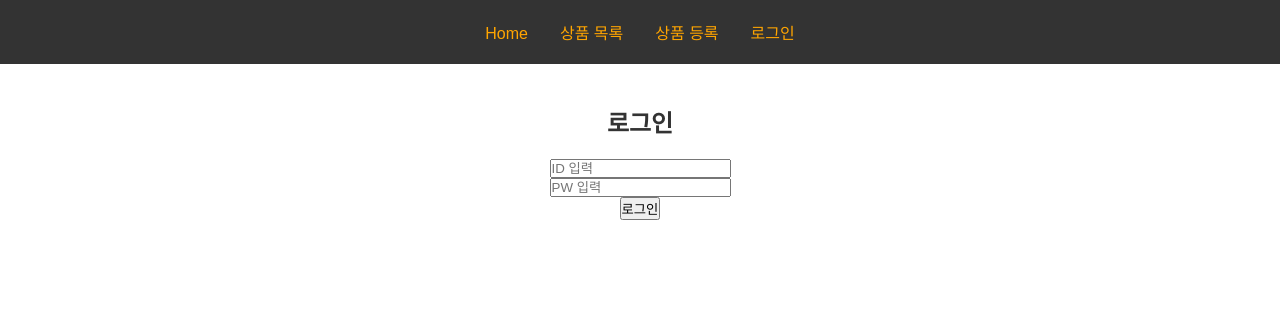
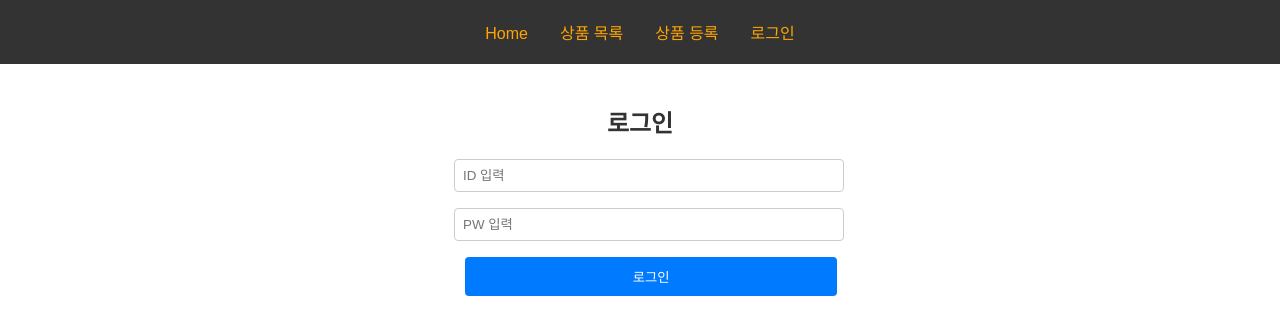
Before and after one commit to kiyongee2/product_shop, a React (Vite) app: page /product_shop/signin in a window 1280 px wide. Shown: the top 334 px of the page. Built offline with nearby package versions, Linux system fonts and the light colour scheme.

Commit message:
css style

```diff
--- a/src/App.css
+++ b/src/App.css
@@ -67,6 +67,19 @@
   padding: 6px 12px;
 }
 
+/* 상품 정보 스타일 */
+/* 상품 정보 */
+.product-details{
+  width: 50%;
+  margin: 0 auto;
+  text-align: left;
+  border: 1px solid #ddd;
+  padding: 20px;
+  border-radius: 8px;
+  background-color: #f0f0f0;
+}
+.product-details p {margin-bottom: 10px;}
+
 /* 상품 등록 스타일 */
 .add-form{
   width: 40%;
@@ -98,3 +111,24 @@
 .add-form button[type="button"]{
   background-color: #555;
 }
+
+/* 로그인 폼 */
+.signin-form {width: 30%; margin: 0 auto; text-align: left;}
+.signin-form input {
+  width: 100%;
+  padding: 8px;
+  margin-bottom: 16px;
+  border: 1px solid #ccc;
+  border-radius: 4px;
+}
+.signin-form button {
+  width: 100%;
+  padding: 10px 20px;
+  border-radius: 4px;
+  background-color: #007bff;
+  color: white;
+  border: none;
+  cursor: pointer;
+  margin-left: 3%;
+}
+.signin-form button:hover {background-color: #0056b3;}
--- a/src/index.css
+++ b/src/index.css
@@ -12,6 +12,9 @@ a{
     color: #333;
     text-decoration: none;
 }
+a:hover{
+    text-decoration: underline;
+}
 h1, h2 {
     margin: 20px;
     text-align: center;
--- a/src/pages/ProductInfo.jsx
+++ b/src/pages/ProductInfo.jsx
@@ -13,10 +13,12 @@ const ProductInfo = () => {
     return(
         <section className="product-info">
             <h1>상품 정보</h1>
-            <p>상품 ID: {id}</p>
-            <p>상품명: {product.name}</p>
-            <p>상품 가격: {product.price}</p>
-            <p>상품 설명: {product.description}</p>
+            <div className="product-details">
+                <p>상품 ID: {id}</p>
+                <p>상품명: {product.name}</p>
+                <p>상품 가격: {product.price}</p>
+                <p>상품 설명: {product.description}</p>
+            </div>
         </section>
     )
 }
--- a/src/pages/ProductList.jsx
+++ b/src/pages/ProductList.jsx
@@ -17,10 +17,12 @@ const ProductList = () => {
                     </tr>
                 </thead>
                 <tbody>
-                    {products.map((product) => (
+                    {products.map(product => (
                         <tr key={product.id}>
                             <td>{product.id}</td>
-                            <td>{product.name}</td>
+                            <td>
+                                <Link to={`/products/${product.id}`}>{product.name}</Link>
+                            </td>
                             <td>{product.price}</td>
                             <td>{product.description}</td>
                         </tr>
--- a/src/pages/SignIn.jsx
+++ b/src/pages/SignIn.jsx
@@ -43,11 +43,10 @@ const SignIn = ({onLogin}) => {
         }
     }
 
-
     return (
         <div className="sign-in">
             <h2>로그인</h2>
-            <form onSubmit={handleSubmit}>
+            <form className="signin-form" onSubmit={handleSubmit}>
                 <div>
                     <input
                         type="text"
```
